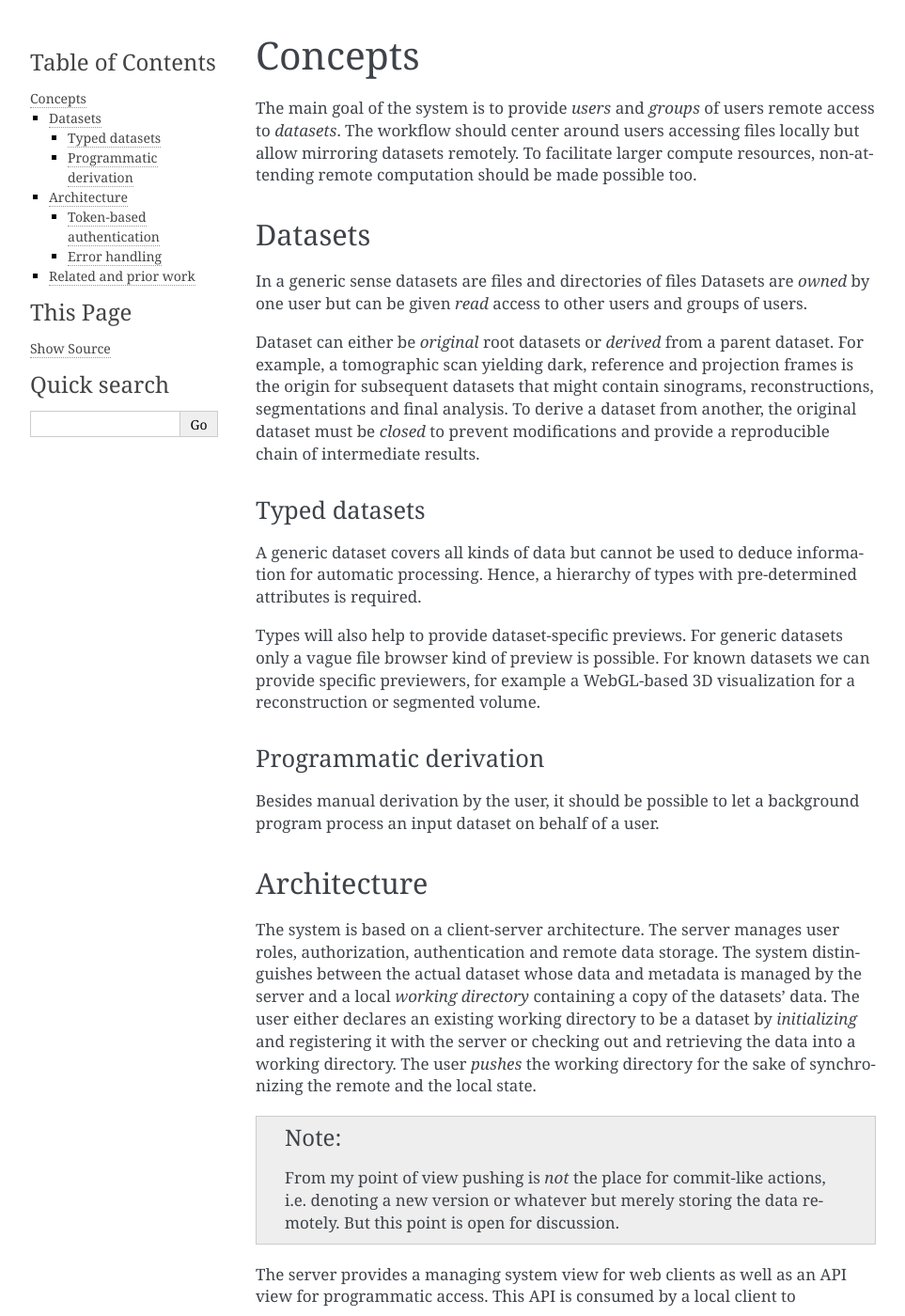
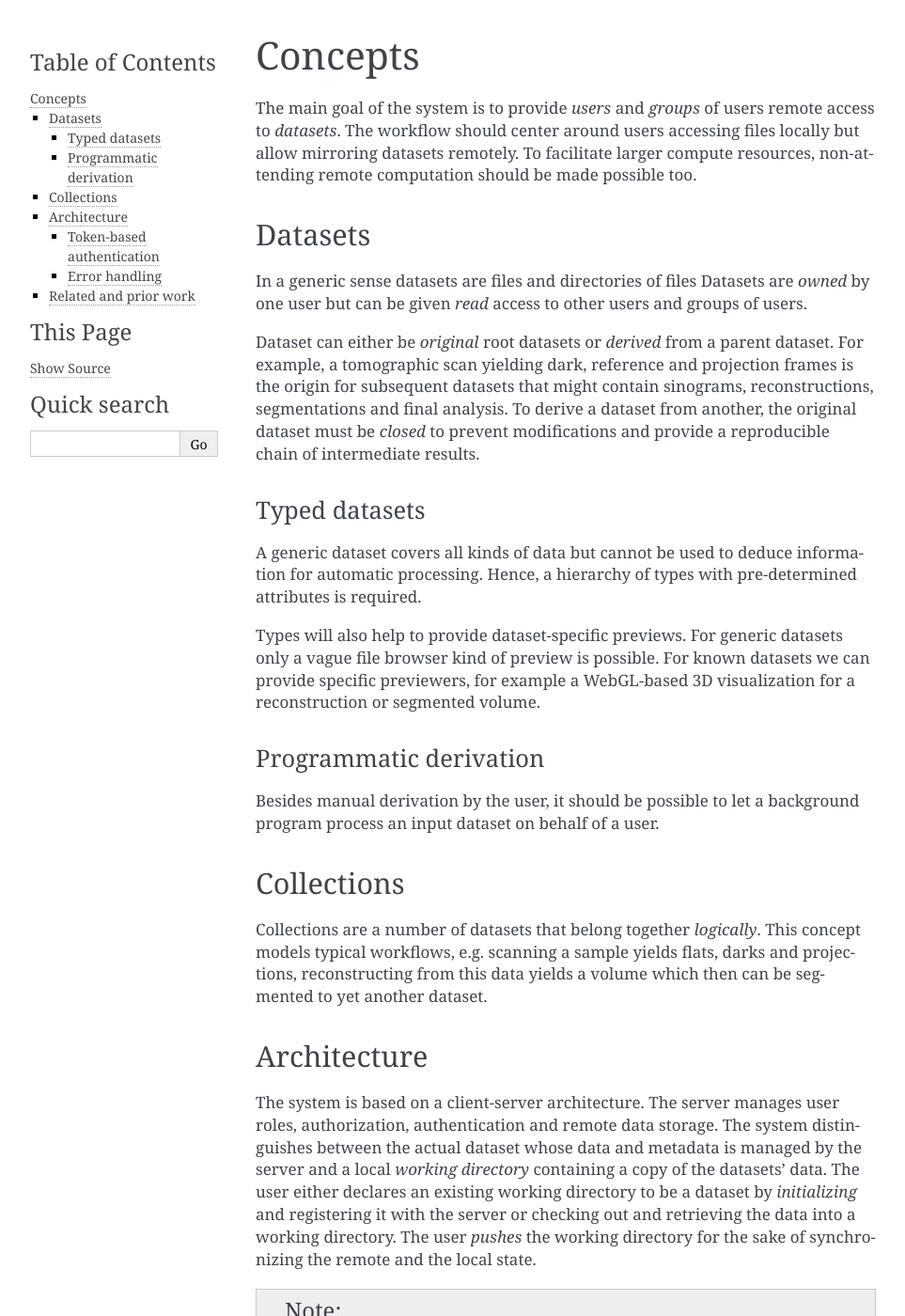
Before and after one commit to ufo-kit/nova, a Sphinx documentation site: the page built from docs/concepts.rst, in a window 1280 px wide and 1400 px high. Shown: the whole window at 94% size, without its empty margins (148-1111 px from the left). Built offline with Sphinx 7.4.7, drawn with Linux system fonts in a browser that asks for light colours.

Commit message:
Document collections

```diff
--- a/docs/concepts.rst
+++ b/docs/concepts.rst
@@ -42,6 +42,15 @@ Programmatic derivation
 
 Besides manual derivation by the user, it should be possible to let a background
 program process an input dataset on behalf of a user.
+
+
+Collections
+===========
+
+Collections are a number of datasets that belong together *logically*. This
+concept models typical workflows, e.g. scanning a sample yields flats, darks and
+projections, reconstructing from this data yields a volume which then can be
+segmented to yet another dataset.
 
 
 Architecture
```
